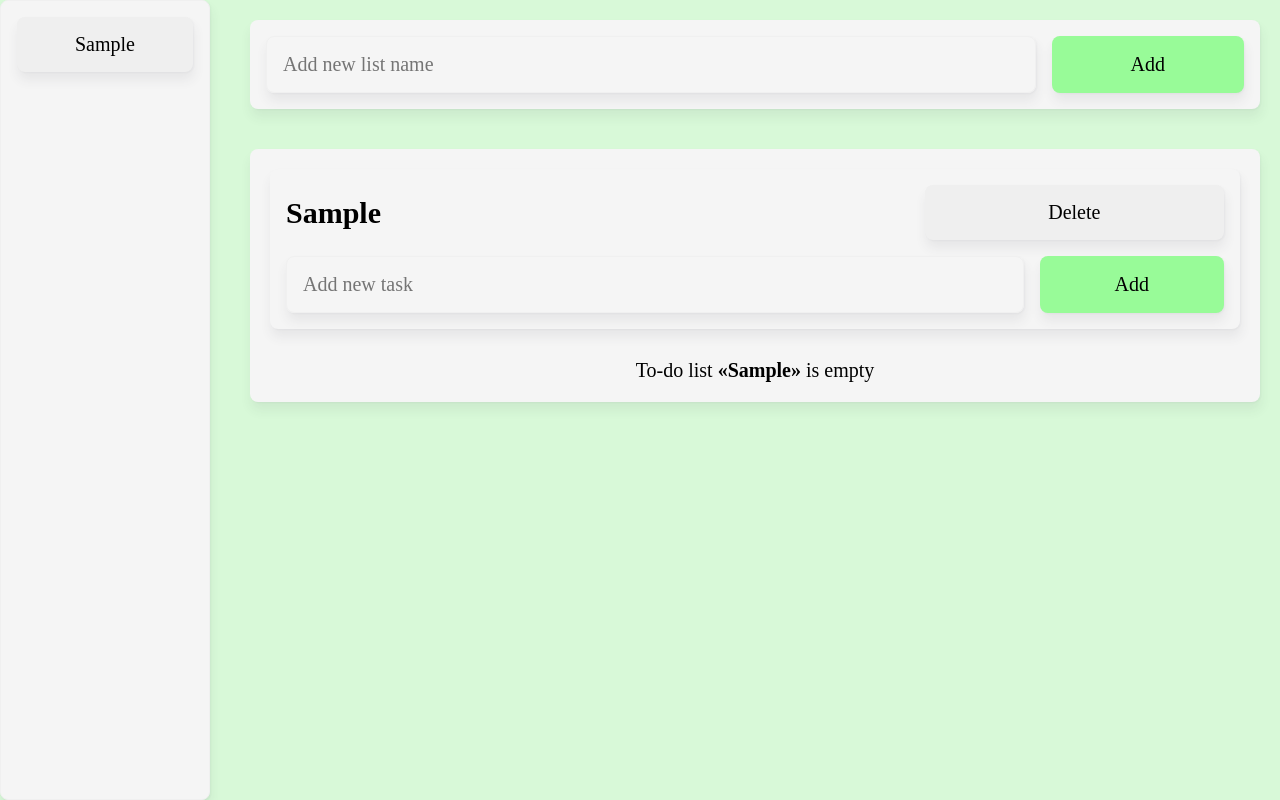
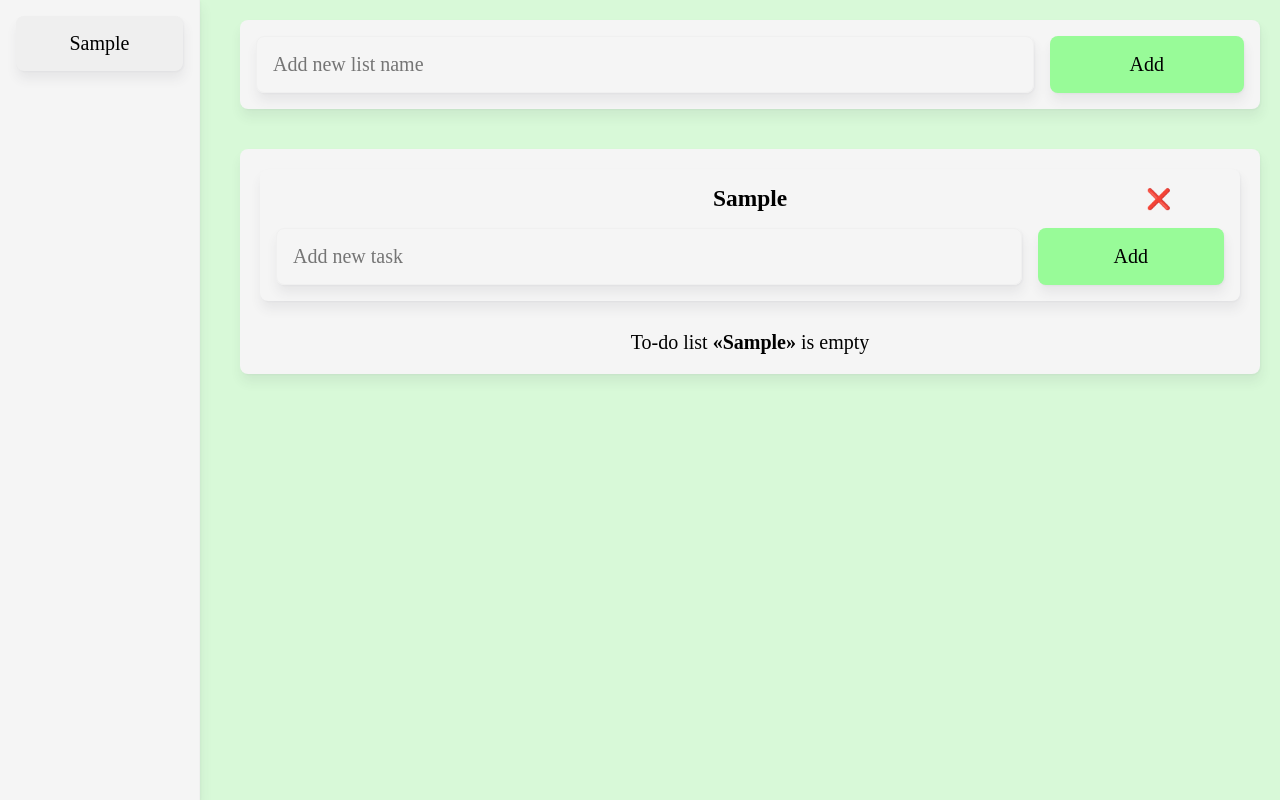
Before and after one commit to stupinaki/to-do-list, a Vue app: page / in a window 1280 px wide. Both pictures are taken after typing "Sample" into the empty fields and a click on the button "Add". Built offline with nearby package versions, Linux system fonts and the light colour scheme.

Commit message:
desktop side bar with scroll to

```diff
--- a/src/App.vue
+++ b/src/App.vue
@@ -1,6 +1,8 @@
 <template>
   <div class="app">
-    <SideBar v-if="viewportWidth >= 800" :list="sidebarList"/>
+    <div>
+      <SideBar v-if="viewportWidth > 800" :list="sidebarList"/>
+    </div>
     <div class="app-main-block">
       <InputComponent
           placeholder="Add new list name"
@@ -24,9 +26,9 @@
 <script>
 import {v4} from "uuid";
 import throttle from "lodash/throttle";
+import SideBar from "./components/SideBar.vue";
+import ToDoBlock from "./components/ToDoBlock.vue";
 import InputComponent from "./components/InputComponent.vue";
-import ToDoBlock from "./components/ToDoBlock.vue";
-import SideBar from "./components/SideBar.vue";
 
 export default {
   name: "app",
@@ -44,14 +46,13 @@ export default {
   beforeMount() {
     this.$data.viewportWidth = window.innerWidth;
     window.addEventListener('resize',this.getNewResizeThrottle);
-    this.$data.list = JSON.parse(localStorage.getItem("myCoolToDoList")) || [];
+    this.$data.list = JSON.parse(localStorage.getItem("myCoolToDoListInLocalStorage")) || [];
   },
   unmounted() {
     window.removeEventListener('resize', this.getNewResizeThrottle);
   },
   methods: {
     addNewListName(value) {
-      //todo проверять есть ли такой список уже?
       this.$data.list.push({
         id: v4(),
         header: value,
@@ -64,7 +65,7 @@ export default {
       this.changeLocalStorage();
     },
     changeLocalStorage() {
-      localStorage.setItem("myCoolToDoList", JSON.stringify(this.$data.list));
+      localStorage.setItem("myCoolToDoListInLocalStorage", JSON.stringify(this.$data.list));
     },
     onDeleteToDoBlock(deleteId) {
       this.$data.list = this.$data.list.filter(l => l.id !== deleteId);
@@ -91,7 +92,7 @@ export default {
 .app {
   position: relative;
   display: grid;
-  grid-template-columns: 2fr 10fr;
+  grid-template-columns: 200px 1fr;
   gap: 20px;
   min-height: 100vh;
   background-color: #8CEE8C57;
--- a/src/components/SideBar.vue
+++ b/src/components/SideBar.vue
@@ -1,8 +1,8 @@
 <template>
   <div class="side-bar-wrapper">
-    <template v-for="task in list" :key="task.name">
-      <ButtonUI bg-color="gray-green" type="button" :text="task.header"/>
-    </template>
+     <template v-for="task in list" :key="task.name">
+        <ButtonUI bg-color="gray-green" type="button" :text="task.header" @click="onClick(task.id)"/>
+     </template>
   </div>
 </template>
 
@@ -18,8 +18,14 @@ export default {
     list: {
       type: Array,
       required: true
+    },
+  },
+  methods: {
+    onClick(id) {
+      const target =  document.getElementById(id);
+      target.scrollIntoView({block: "center", inline: "center", behavior: "smooth"});
     }
-  },
+  }
 }
 </script>
 
@@ -27,16 +33,18 @@ export default {
 @import "src/variables.css";
 
 .side-bar-wrapper {
+  position: fixed;
   display: flex;
   flex-direction: column;
+  align-items: start;
   gap: 20px;
-  align-items: start;
-  width: 100%;
+  width: 200px;
+  height: 100%;
   padding: 16px;
+  overflow-y: auto;
   background: var(--primary-bg);
-  border-radius: var(--border-radius);
   box-shadow: var(--box-shadow);
-  border: var(--primary-border);
+  border-right: var(--primary-border);
 }
 
 </style>
--- a/src/components/ToDoBlock.vue
+++ b/src/components/ToDoBlock.vue
@@ -1,20 +1,17 @@
 <template>
-  <div class="to-do-block">
-
+  <div :id="todoBlockId" class="to-do-block">
     <div class="form-btns-wrapper">
       <div class="to-do-block-header">
-        <h2> {{ header }} </h2>
         <div/>
-        <ButtonUI bg-color="gray-red" type="button" text="Delete" @click="deleteToDoBlock"/>
+        <h3 class="to-do-block-header-text"> {{ header }} </h3>
+        <button class="to-do-block-header-delete-btn" @click="deleteToDoBlock"> ❌ </button>
       </div>
+      <InputComponent @input-change="addNewTask"/>
+    </div>
 
-      <InputComponent @input-change="addNewTask"/>
-
-      <div v-if="tasks.length" class="select-delete-btns">
-        <ButtonUI bg-color="blue" type="button" text="Select all" @click="selectAll"/>
-        <ButtonUI bg-color="blue" type="button" text="Remove selection" @click="removeSelectAll" />
-        <ButtonUI bg-color="red" type="button" text="Delete selected" @click="onDelete" />
-      </div>
+    <div v-if="tasks.length" class="select-delete-btns">
+      <ButtonUI bg-color="blue" type="button" :text="selectBtnText" @click="onSelectBtnClick"/>
+      <ButtonUI bg-color="red" type="button" text="Delete selected" @click="onDelete" />
     </div>
 
     <div class="to-do-list">
@@ -29,7 +26,6 @@
         />
       </template>
     </div>
-
   </div>
 </template>
 
@@ -52,7 +48,6 @@ export default {
   data() {
     return {
       tasks: [],
-      isAllSelected: false,
     }
   },
   props: {
@@ -99,21 +94,11 @@ export default {
       });
       this.changeTodoBlock();
     },
-    selectAll() {
+    onSelectBtnClick() {
       this.$data.tasks = this.$data.tasks.map(t => {
         return {
           ...t,
-          isSelected: true
-        }
-      })
-      this.$data.isAllSelected = true;
-      this.changeTodoBlock();
-    },
-    removeSelectAll() {
-      this.$data.tasks = this.$data.tasks.map(t => {
-        return {
-          ...t,
-          isSelected: false
+          isSelected: !this.isAllSelected
         }
       })
       this.changeTodoBlock();
@@ -132,6 +117,14 @@ export default {
     },
     deleteToDoBlock() {
       this.$emit("deleteToDoBlock", this.$props.todoBlockId);
+    }
+  },
+  computed: {
+    isAllSelected() {
+      return this.$data.tasks.every(t => t.isSelected);
+    },
+    selectBtnText() {
+      return this.isAllSelected ? "Remove selection" : "Select all";
     }
   }
 }
@@ -170,7 +163,7 @@ export default {
 }
 .select-delete-btns {
   display: grid;
-  grid-template-columns: 1fr 1fr 1fr;
+  grid-template-columns: 1fr 1fr;
   gap: 20px;
 }
 .empty-list {
@@ -179,10 +172,22 @@ export default {
 }
 .to-do-block-header {
   display: grid;
-  grid-template-columns: 1fr 1fr 1fr;
-  gap: 20px;
+  grid-template-columns: 1fr 10fr 1fr;
+  gap: 8px;
   align-items: center;
   justify-content: space-between;
+}
+.to-do-block-header-text {
+  text-align: center;
+}
+.to-do-block-header-delete-btn {
+  cursor: pointer;
+  max-width: max-content;
+  border: none;
+  background-color: transparent;
+}
+.to-do-block-header-delete-btn:hover {
+  transform: scale(1.5);
 }
 @media screen and (max-width: 600px){
   .select-delete-btns,
--- a/src/components/ToDoRow.vue
+++ b/src/components/ToDoRow.vue
@@ -11,7 +11,7 @@
         @click="onClick"
         class="to-do-row-btn"
     >
-      x
+      ❌
     </button>
   </div>
 </template>
@@ -66,7 +66,7 @@ export default {
   background-color: transparent;
 }
 .to-do-row-btn:hover {
-  transform: scale(2);
+  transform: scale(1.5);
 }
 .to-do-checkbox {
   cursor: pointer;
```
